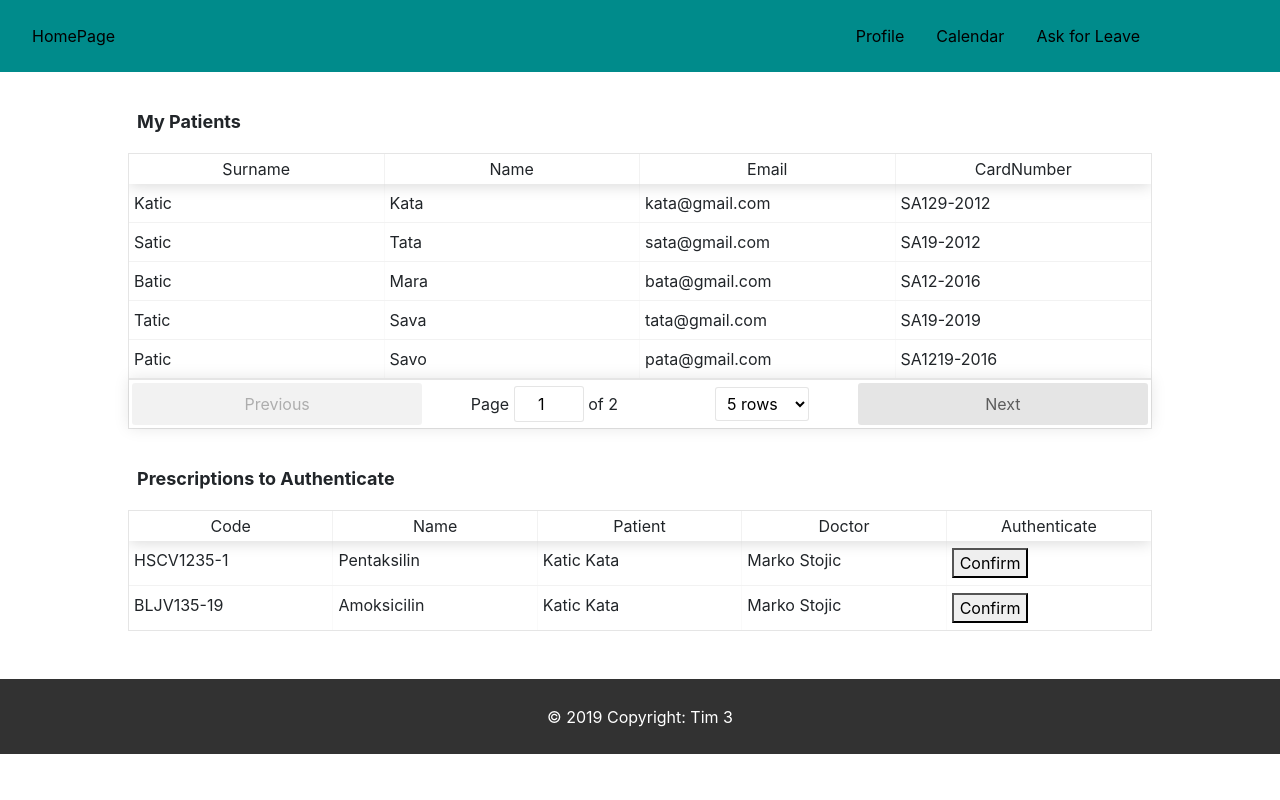
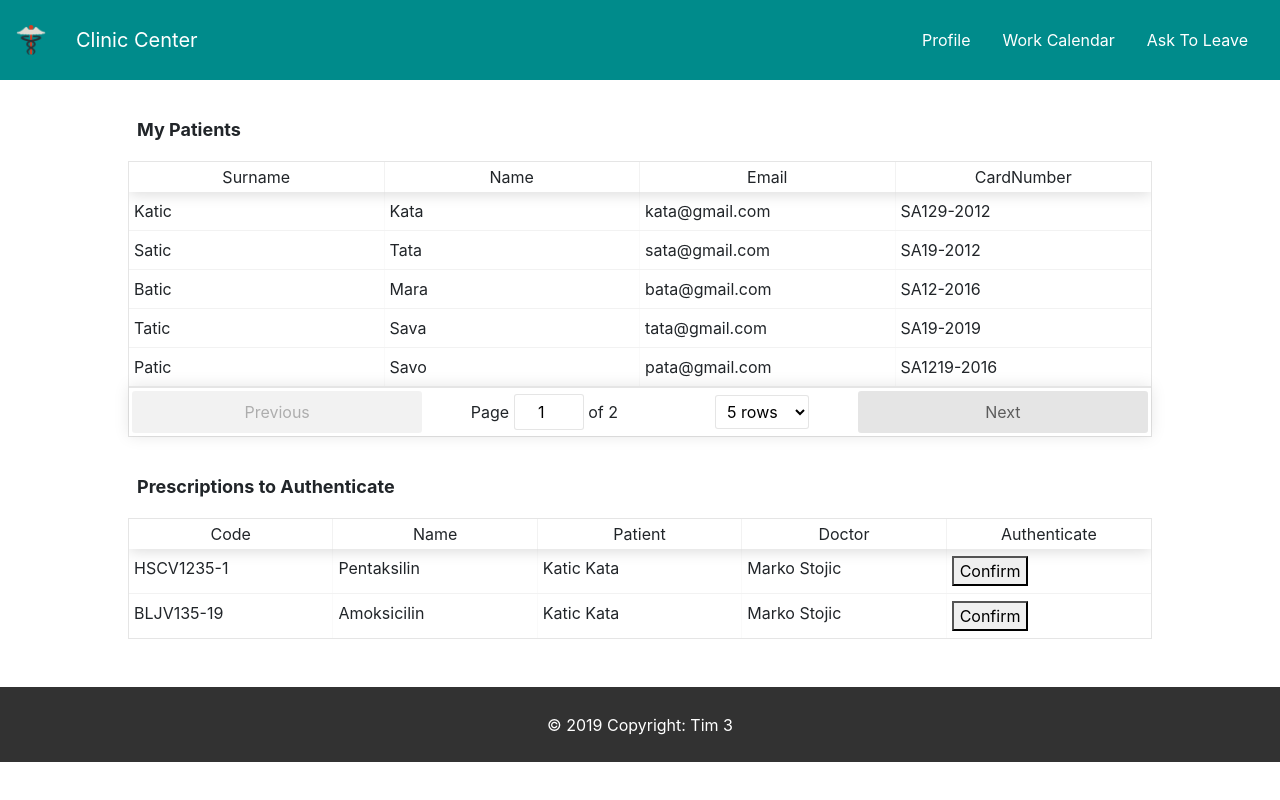
Before and after one commit to djordjebatic/PSW-2019-2020-backend, a React app: page /nurse in a window 1280 px wide. Built offline with nearby package versions, Linux system fonts and the light colour scheme.

Commit message:
created folders, updated header, finished doctor home page

```diff
--- a/src/App/Content/Doctor/Doctor.js
+++ b/src/App/Content/Doctor/Doctor.js
@@ -1,8 +1,8 @@
 import React from 'react';
 import ReactTable from "react-table";
 import "react-table/react-table.css";
-import Header from '../Header';
-import Footer from '../Footer';
+import Header from '../Header/Header';
+import Footer from '../Footer/Footer';
 import './Doctor.css'
 
 import logo from '../../../images/med128.png'
--- a/src/App/Content/Header.js
+++ /dev/null
@@ -1,30 +0,0 @@
-import React from 'react';
-
-function Header() {
-    return (
-        <div className="Nurse">
-          <nav className="navbar navbar-default navbar-fixed-top">
-                  <div className="container">
-                      <div className="navbar-header">
-                          <a className="nav-link heder" href="#">HomePage</a>
-                      </div>
-              <div className="navbar-header">
-              <ul className="nav justify-content-end">
-              <li className="nav-item">
-                <a className="nav-link" href="#">Profile</a>
-              </li>
-              <li className="nav-item">
-                <a className="nav-link" href="#">Calendar</a>
-              </li>
-              <li className="nav-item">
-                <a className="nav-link" href="#">Ask for Leave</a>
-              </li>
-            </ul>
-                      </div>
-                  </div>
-              </nav>
-        </div>
-    );
-}
-
-export default Header;
--- /dev/null
+++ b/src/App/Content/Header/Header.css
@@ -0,0 +1,17 @@
+.clinic-center-nav {
+    background-color: darkcyan;
+    color: white;
+    height: 80px;
+}
+
+.logo-header {
+    margin-right: 30px;
+}
+
+.link-header {
+    color: white;
+}
+
+.link-header:hover {
+    color: silver;
+}
--- /dev/null
+++ b/src/App/Content/Header/Header.js
@@ -0,0 +1,30 @@
+import React from 'react';
+import './Header.css'
+
+import logo from '../../../images/med.png'
+
+function Header() {
+    return (
+        <div className="Header">
+          <nav className="navbar navbar-dark clinic-center-nav">
+            <div className="navbar-brand">
+              <img src={logo} width="30" height="30" className="d-inline-block align-top logo-header" alt="logo"/>
+              Clinic Center
+            </div>
+            <ul class="nav">
+              <li class="nav-item">
+                <a class="nav-link link-header" href="#">Profile</a>
+              </li>
+              <li class="nav-item">
+                <a class="nav-link link-header" href="#">Work Calendar</a>
+              </li>
+              <li class="nav-item">
+                <a class="nav-link link-header" href="#">Ask To Leave</a>
+              </li>
+            </ul>
+          </nav>
+        </div>
+    );
+}
+
+export default Header;
--- a/src/App/Content/Nurse/Nurse.css
+++ b/src/App/Content/Nurse/Nurse.css
@@ -6,13 +6,6 @@
 .title {
     color: white;
 }
-
-.navbar {
-    background-color: #008B8B;
-    padding-top: 1em;
-    padding-bottom: 1em;
-}
-
 
 .welcome {
     background-color: darkcyan;
--- a/src/App/Content/Nurse/Nurse.js
+++ b/src/App/Content/Nurse/Nurse.js
@@ -2,8 +2,8 @@ import React from 'react';
 import './Nurse.css'
 import ReactTable from "react-table";
 import "react-table/react-table.css";
-import Header from '../Header';
-import Footer from '../Footer';
+import Header from '../Header/Header';
+import Footer from '../Footer/Footer';
 
 class Nurse extends React.Component {
   render() {
```
Also changed, not shown: src/App/Content/Footer/Footer.js (renamed from src/App/Content/Footer.js).
